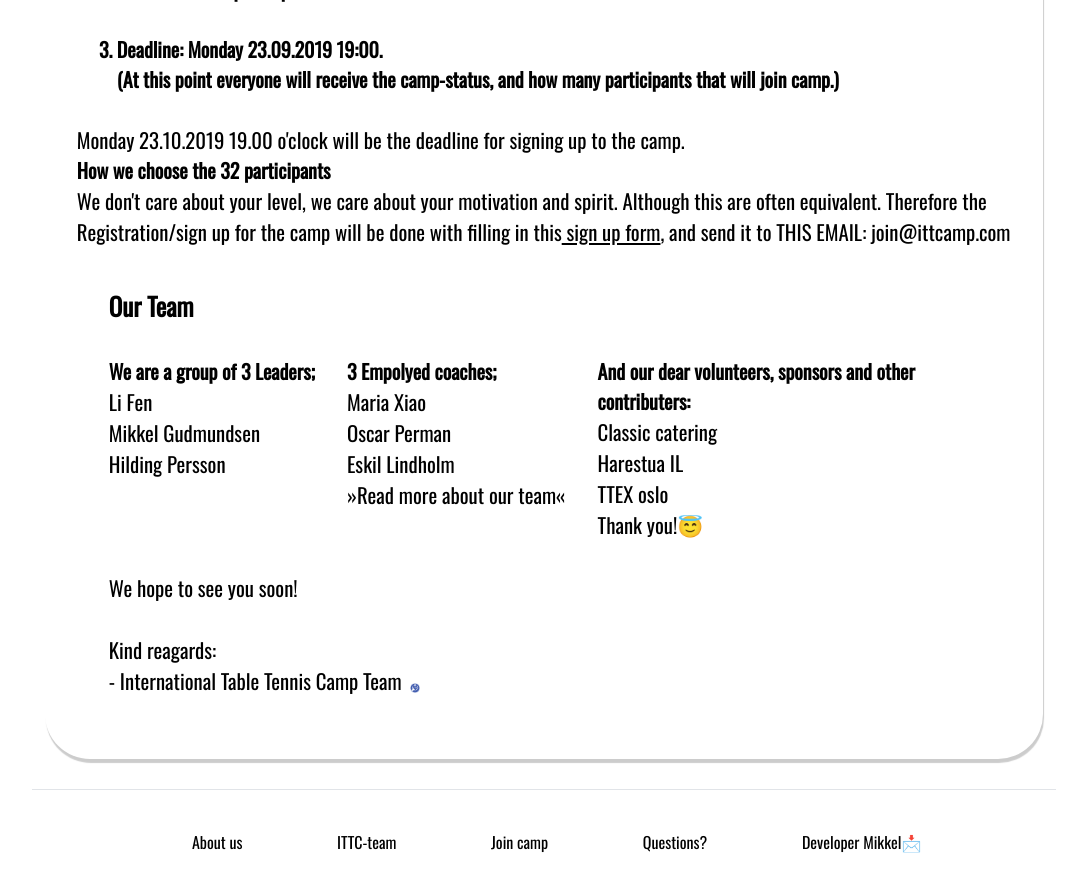
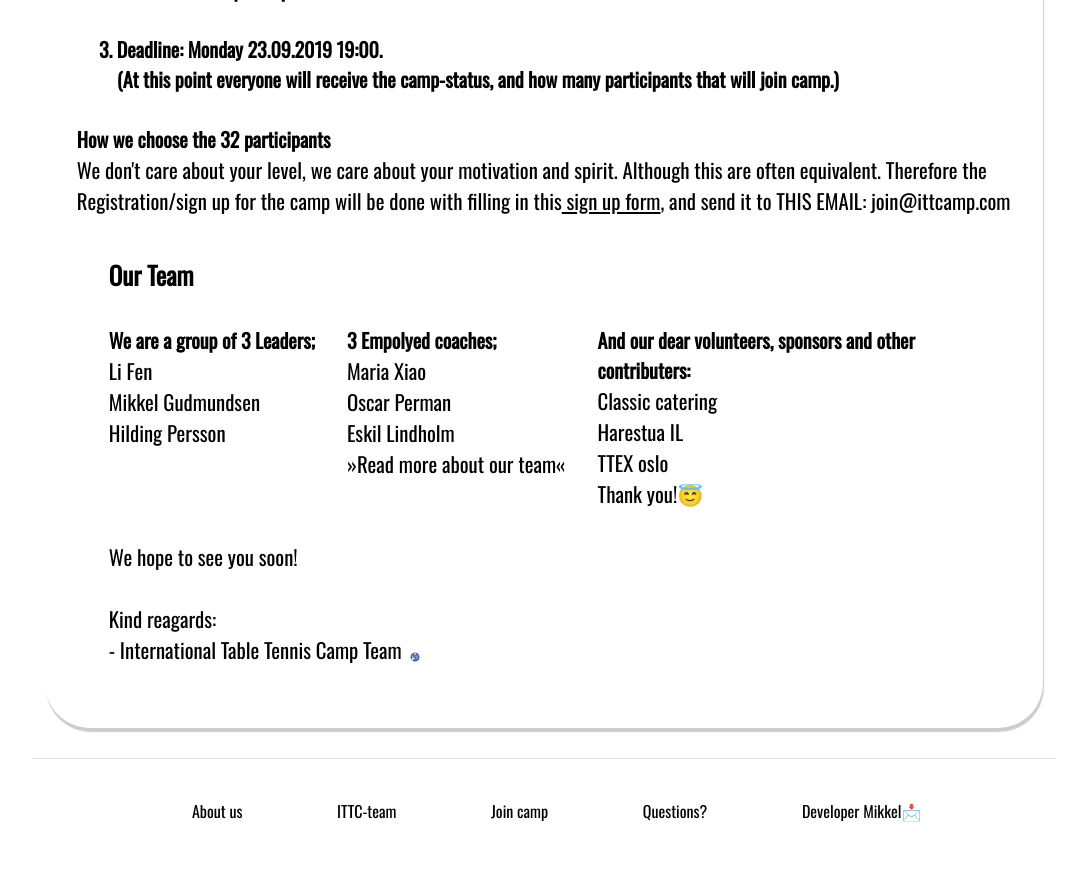
Before and after one commit to mikkelgud/InternationalTableTennisCamp, a React (Create React App) app: page /plan in a window 1280 px wide. Shown: the part 1000-1892 px from the top of the page, without its empty margins (96-1183 px from the left). After the commit the page ends 1863 px from the top, so only its background shows below. Built offline with nearby package versions, Linux system fonts and the light colour scheme.

Commit message:
second try

```diff
--- a/src/components/AboutUs.js
+++ b/src/components/AboutUs.js
@@ -98,7 +98,6 @@ export default function AboutUs(props) {
           <br/>
 
           </StyledH3>
-          <StyledText>Monday 23.10.2019 19.00 o'clock will be the deadline for signing up to the camp. </StyledText>
         <StyledH3>How we choose the 32 participants</StyledH3>
         <StyledText>
           We don't care about your level, we care about your motivation and spirit.
```
